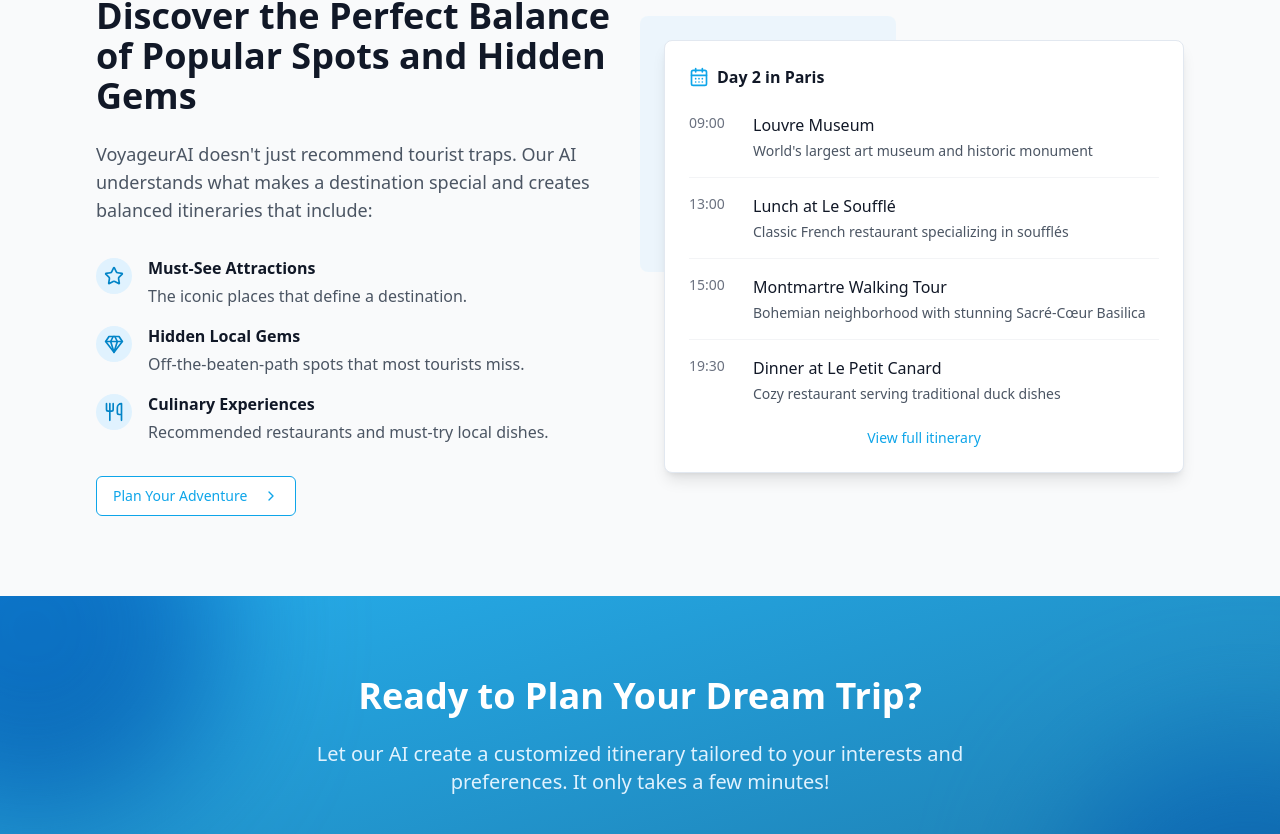
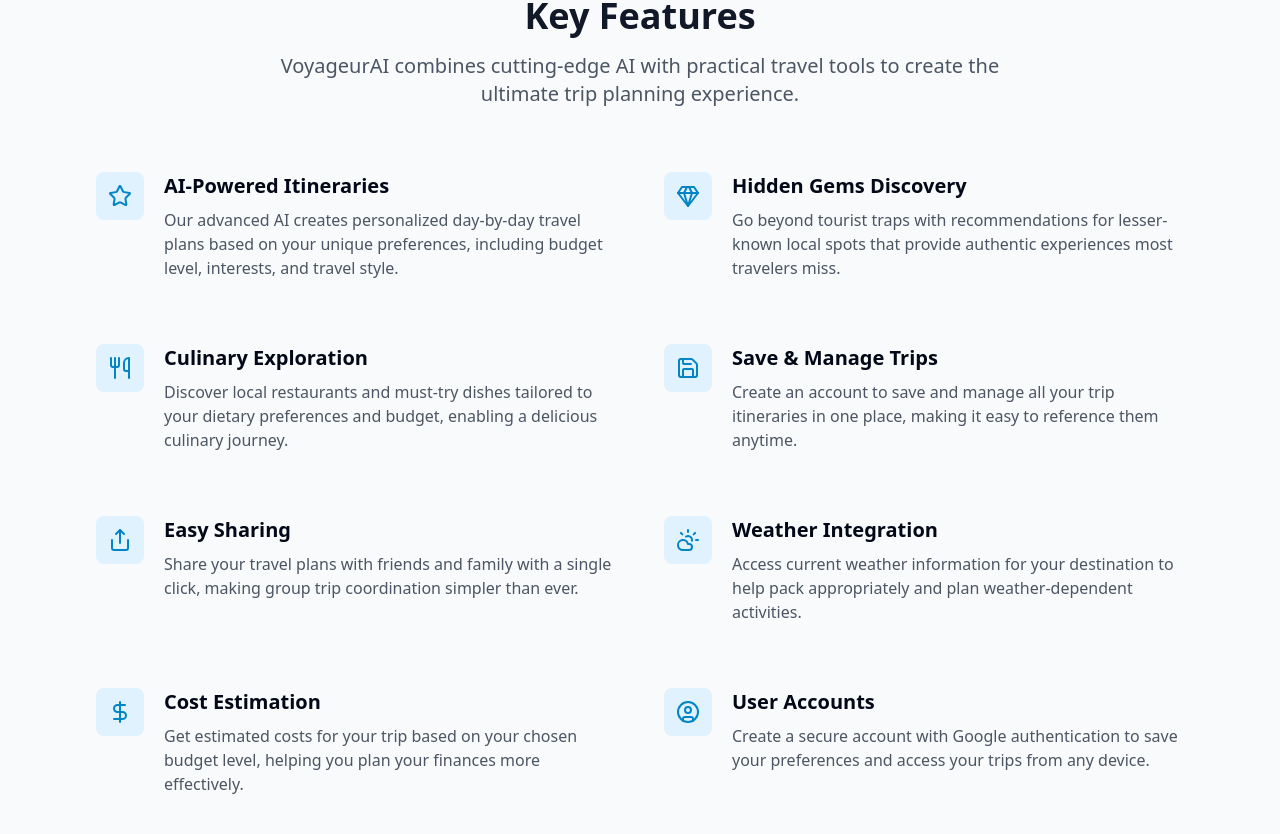
Before and after one commit to yajnesh06/GlobeTrek, a React (Vite) app: page / in a window 1280 px wide. Shown: the part 1542-2376 px from the top of the page. Built offline with nearby package versions, Linux system fonts and the light colour scheme.

Commit message:
Update project documentation and features
Update project documentation with detailed explanations of all features and update the features section in Index.tsx to reflect the current state of the project.

```diff
--- a/src/pages/Index.tsx
+++ b/src/pages/Index.tsx
@@ -13,7 +13,12 @@ import {
   Gem,
   Utensils,
   ChevronDown,
-  ChevronRight
+  ChevronRight,
+  Save,
+  Share,
+  CloudSun,
+  DollarSign,
+  UserCircle
 } from 'lucide-react';
 import Navbar from '@/components/Navbar';
 import Hero from '@/components/Hero';
@@ -92,8 +97,120 @@ const Index = () => {
         </div>
       </section>
 
+      {/* Key Features section - Updated to reflect current state */}
+      <section className="py-20 px-4 bg-gray-50">
+        <div className="container mx-auto max-w-6xl">
+          <div className="text-center mb-16">
+            <h2 className="text-3xl md:text-4xl font-bold text-gray-900 mb-4">
+              Key Features
+            </h2>
+            <p className="text-xl text-gray-600 max-w-3xl mx-auto">
+              VoyageurAI combines cutting-edge AI with practical travel tools to create the ultimate trip planning experience.
+            </p>
+          </div>
+
+          <div className="grid grid-cols-1 md:grid-cols-2 gap-x-12 gap-y-16">
+            <div className="flex items-start">
+              <div className="bg-voyage-100 p-3 rounded-lg mr-5">
+                <Star className="h-6 w-6 text-voyage-600" />
+              </div>
+              <div>
+                <h3 className="text-xl font-semibold mb-2">AI-Powered Itineraries</h3>
+                <p className="text-gray-600">
+                  Our advanced AI creates personalized day-by-day travel plans based on your unique preferences, including budget level, interests, and travel style.
+                </p>
+              </div>
+            </div>
+
+            <div className="flex items-start">
+              <div className="bg-voyage-100 p-3 rounded-lg mr-5">
+                <Gem className="h-6 w-6 text-voyage-600" />
+              </div>
+              <div>
+                <h3 className="text-xl font-semibold mb-2">Hidden Gems Discovery</h3>
+                <p className="text-gray-600">
+                  Go beyond tourist traps with recommendations for lesser-known local spots that provide authentic experiences most travelers miss.
+                </p>
+              </div>
+            </div>
+
+            <div className="flex items-start">
+              <div className="bg-voyage-100 p-3 rounded-lg mr-5">
+                <Utensils className="h-6 w-6 text-voyage-600" />
+              </div>
+              <div>
+                <h3 className="text-xl font-semibold mb-2">Culinary Exploration</h3>
+                <p className="text-gray-600">
+                  Discover local restaurants and must-try dishes tailored to your dietary preferences and budget, enabling a delicious culinary journey.
+                </p>
+              </div>
+            </div>
+
+            <div className="flex items-start">
+              <div className="bg-voyage-100 p-3 rounded-lg mr-5">
+                <Save className="h-6 w-6 text-voyage-600" />
+              </div>
+              <div>
+                <h3 className="text-xl font-semibold mb-2">Save & Manage Trips</h3>
+                <p className="text-gray-600">
+                  Create an account to save and manage all your trip itineraries in one place, making it easy to reference them anytime.
+                </p>
+              </div>
+            </div>
+
+            <div className="flex items-start">
+              <div className="bg-voyage-100 p-3 rounded-lg mr-5">
+                <Share className="h-6 w-6 text-voyage-600" />
+              </div>
+              <div>
+                <h3 className="text-xl font-semibold mb-2">Easy Sharing</h3>
+                <p className="text-gray-600">
+                  Share your travel plans with friends and family with a single click, making group trip coordination simpler than ever.
+                </p>
+              </div>
+            </div>
+
+            <div className="flex items-start">
+              <div className="bg-voyage-100 p-3 rounded-lg mr-5">
+                <CloudSun className="h-6 w-6 text-voyage-600" />
+              </div>
+              <div>
+                <h3 className="text-xl font-semibold mb-2">Weather Integration</h3>
+                <p className="text-gray-600">
+                  Access current weather information for your destination to help pack appropriately and plan weather-dependent activities.
+                </p>
+              </div>
+            </div>
+
+            <div className="flex items-start">
+              <div className="bg-voyage-100 p-3 rounded-lg mr-5">
+                <DollarSign className="h-6 w-6 text-voyage-600" />
+              </div>
+              <div>
+                <h3 className="text-xl font-semibold mb-2">Cost Estimation</h3>
+                <p className="text-gray-600">
+                  Get estimated costs for your trip based on your chosen budget level, helping you plan your finances more effectively.
+                </p>
+              </div>
+            </div>
+
+            <div className="flex items-start">
+              <div className="bg-voyage-100 p-3 rounded-lg mr-5">
+                <UserCircle className="h-6 w-6 text-voyage-600" />
+              </div>
+              <div>
+                <h3 className="text-xl font-semibold mb-2">User Accounts</h3>
+                <p className="text-gray-600">
+                  Create a secure account with Google authentication to save your preferences and access your trips from any device.
+                </p>
+              </div>
+            </div>
+          </div>
+        </div>
+      </section>
+
       {/* Benefits section */}
-      <section className="py-20 px-4 bg-gray-50">
+      <section className="py-20 px-4 relative overflow-hidden">
         <div className="container mx-auto max-w-6xl">
           <div className="grid grid-cols-1 md:grid-cols-2 gap-12 items-center">
             <div>
```
Also changed, not shown: 3 other files (tests, documents, lock files or other folders).
